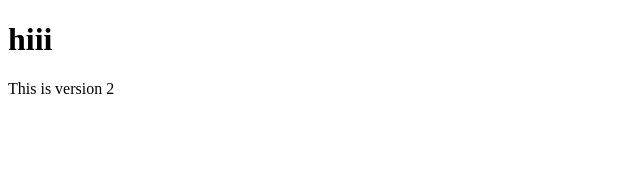
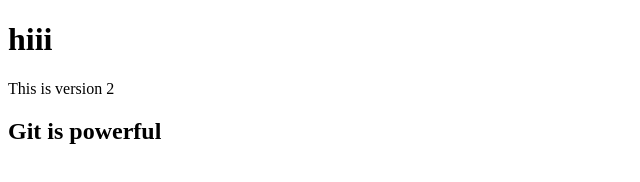
Before and after one commit to Hemalatha-n220801/demo-git, a plain HTML site: page index.html in a window 1280 px wide. Shown: the whole page, without its empty margins (0-640 px from the left). Drawn offline with Linux system fonts and the light colour scheme.

Commit message:
after adding subheading

```diff
--- a/index.html
+++ b/index.html
@@ -8,5 +8,6 @@
 <body>
     <h1>hiii</h1>
     <p>This is version 2</p>
+    <h2>Git is powerful</h2>
 </body>
 </html>
```
